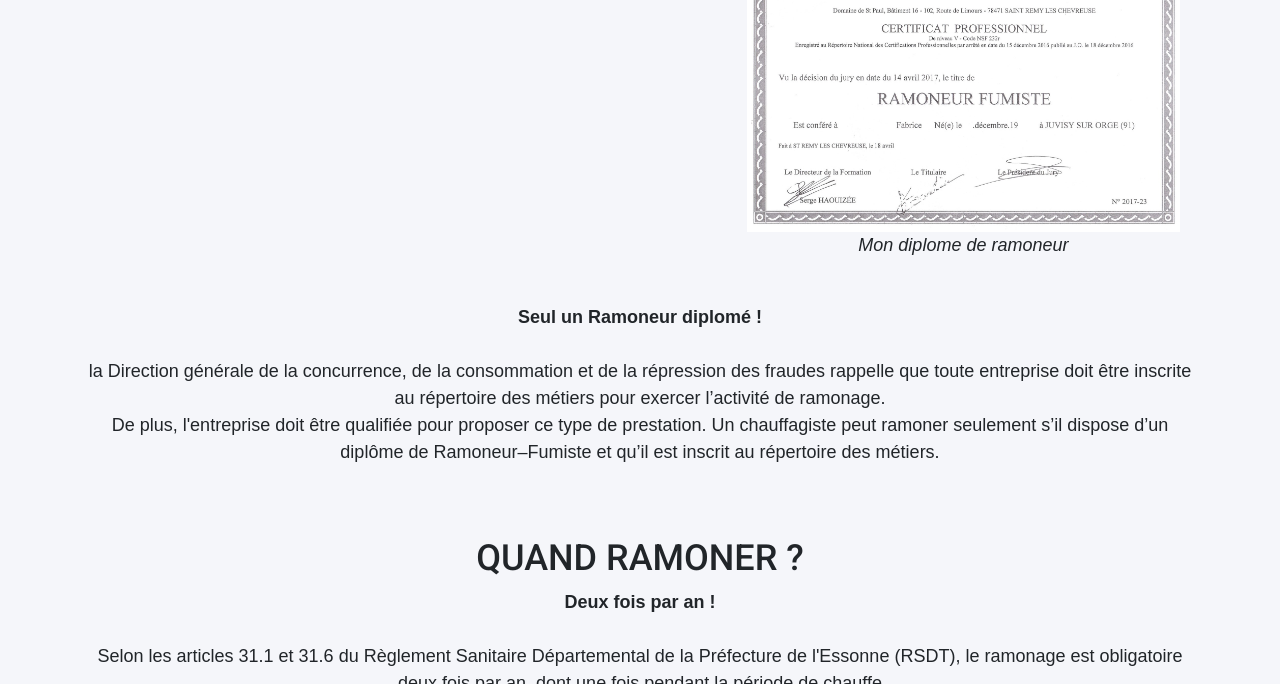
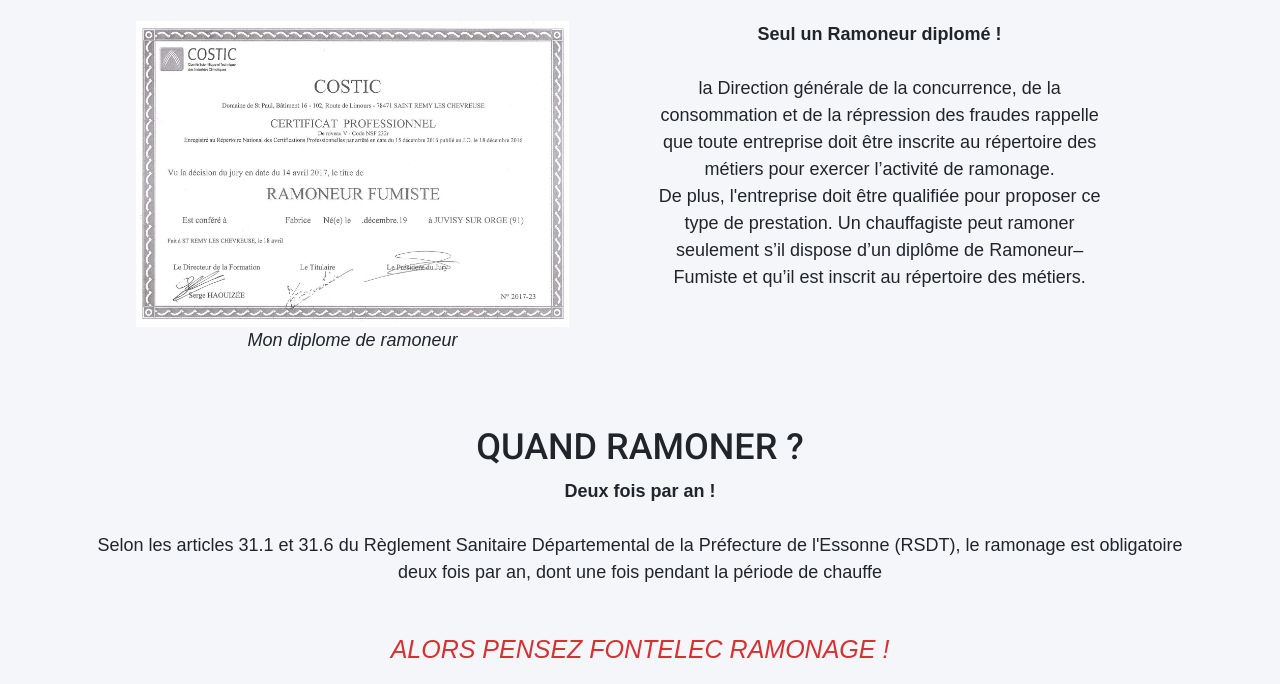
Before and after one commit to Louls99/louls99.github.io, a plain HTML site: page index.html in a window 1280 px wide. Shown: the part 611-1295 px from the top of the page. Drawn offline with nearby package versions, Linux system fonts and the light colour scheme; a script that the page names is missing; a web font is replaced by a local one.

Commit message:
Update index.html

```diff
--- a/index.html
+++ b/index.html
@@ -86,14 +86,14 @@
            <div class="acceuilbis container" id="about">
             <div class="row">
             <h2 class="qui"><br>QUI PEUT EFFECTUER UN RAMONAGE ?</h2>
-            <div class="col text-center">
+            <div class="col-6 text-center">
 						<br>
 						<img src="diplome.jpg" class="diplome">
                         <p class="fls">Mon diplome de ramoneur</p>
 				</div>
 
 
-						<div class="col ">
+						<div class="col-5 ">
                  <div clas="diplome_texte">
                     <p>  <br>
                         <strong>Seul un Ramoneur diplomé !</strong><br><br>
```
